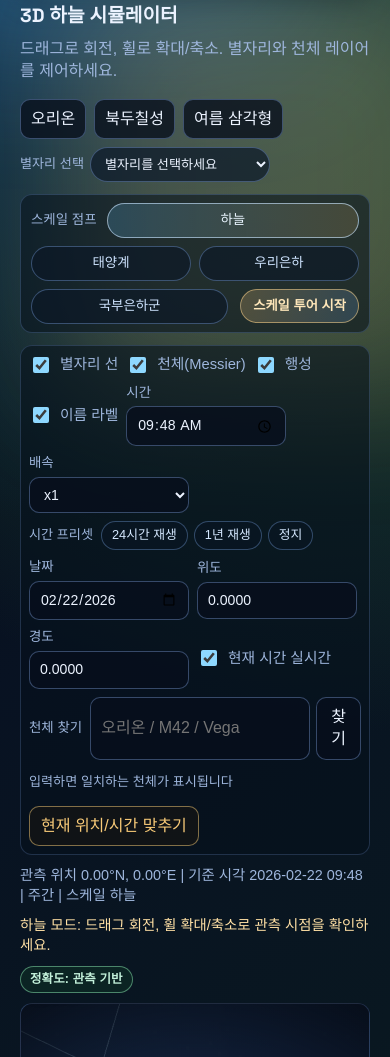
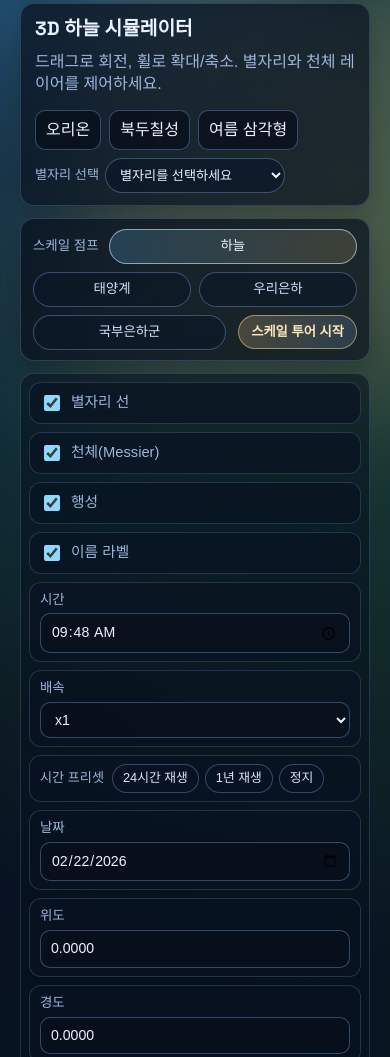
Before and after one commit to currenjin/cosmos-simulator, a plain HTML site: page index.html in a window 390 px wide. Shown: the part 273-1330 px from the top of the page. Drawn offline with nearby package versions, Linux system fonts and the light colour scheme; animation ran at ten frames a second; a web font is replaced by a local one.

Commit message:
Polish overall simulator UI layout and responsive control grid

```diff
--- a/styles.css
+++ b/styles.css
@@ -716,7 +716,7 @@ canvas {
   z-index: 1;
   max-width: 1280px;
   margin: 0 auto;
-  padding: 0 20px 24px;
+  padding: 0 20px 28px;
 }
 
 .simulator-view .sim-toolbar,
@@ -745,8 +745,13 @@ canvas {
   margin: 0 auto;
   display: flex;
   justify-content: space-between;
-  gap: 16px;
+  gap: 14px;
   align-items: start;
+  padding: 12px 14px;
+  border-radius: 14px;
+  border: 1px solid rgba(138, 182, 255, 0.22);
+  background: linear-gradient(140deg, rgba(10, 21, 37, 0.78), rgba(8, 16, 28, 0.68));
+  box-shadow: var(--shadow-soft);
 }
 
 .sim-toolbar p {
@@ -755,15 +760,16 @@ canvas {
 }
 
 .scale-jump {
-  margin-top: 10px;
+  margin-top: 12px;
   display: flex;
   align-items: center;
   gap: 8px;
   flex-wrap: wrap;
-  padding: 8px 10px;
-  border-radius: 12px;
-  border: 1px solid rgba(138, 182, 255, 0.22);
-  background: rgba(7, 16, 28, 0.56);
+  padding: 10px 12px;
+  border-radius: 14px;
+  border: 1px solid rgba(138, 182, 255, 0.24);
+  background: linear-gradient(140deg, rgba(8, 18, 31, 0.8), rgba(7, 16, 28, 0.68));
+  box-shadow: var(--shadow-soft);
 }
 
 .scale-jump > span {
@@ -806,6 +812,74 @@ canvas {
 
 .sim-controls {
   margin-top: 12px;
+}
+
+.viewer-controls {
+  display: grid;
+  grid-template-columns: repeat(12, minmax(0, 1fr));
+  gap: 10px;
+  align-items: end;
+  padding: 12px;
+  border-radius: 14px;
+}
+
+.toggle,
+.sim-time,
+.sim-time-presets,
+.sim-search {
+  background: rgba(9, 20, 35, 0.68);
+  border: 1px solid rgba(140, 184, 255, 0.2);
+  border-radius: 12px;
+  padding: 8px 10px;
+}
+
+.toggle {
+  min-height: 42px;
+  grid-column: span 2;
+}
+
+.sim-time {
+  grid-column: span 2;
+}
+
+.sim-time-presets {
+  grid-column: span 4;
+}
+
+.sim-search {
+  grid-column: span 4;
+}
+
+.sky-search-results {
+  grid-column: 1 / -1;
+  min-height: 24px;
+}
+
+#sync-sky-now {
+  grid-column: span 3;
+  justify-self: start;
+}
+
+#date {
+  width: 100%;
+}
+
+#latitude,
+#longitude {
+  width: 100%;
+}
+
+.sim-time input,
+.sim-time select {
+  width: 100%;
+}
+
+.scale-meta {
+  margin-top: 10px;
+  padding: 8px 10px;
+  border-radius: 12px;
+  border: 1px solid rgba(138, 182, 255, 0.2);
+  background: rgba(7, 16, 28, 0.5);
 }
 
 body.simulator-mode #planner-view {
@@ -1229,6 +1303,27 @@ body.dynamics-mode {
     margin-top: 12px;
   }
 
+  .viewer-controls {
+    grid-template-columns: repeat(8, minmax(0, 1fr));
+  }
+
+  .toggle,
+  .sim-time {
+    grid-column: span 2;
+  }
+
+  .sim-time-presets {
+    grid-column: span 4;
+  }
+
+  .sim-search {
+    grid-column: span 5;
+  }
+
+  #sync-sky-now {
+    grid-column: span 3;
+  }
+
   .kepler-panel,
   .kepler-panel.kepler-visual {
     grid-column: 1 / -1;
@@ -1286,12 +1381,17 @@ body.dynamics-mode {
   }
 
   .viewer-controls {
+    grid-template-columns: repeat(2, minmax(0, 1fr));
     gap: 8px;
     padding: 8px;
   }
 
-  .sim-time {
-    min-width: calc(50% - 6px);
+  .toggle,
+  .sim-time,
+  .sim-time-presets,
+  .sim-search,
+  #sync-sky-now {
+    grid-column: 1 / -1;
   }
 
   .scale-btn {
```
